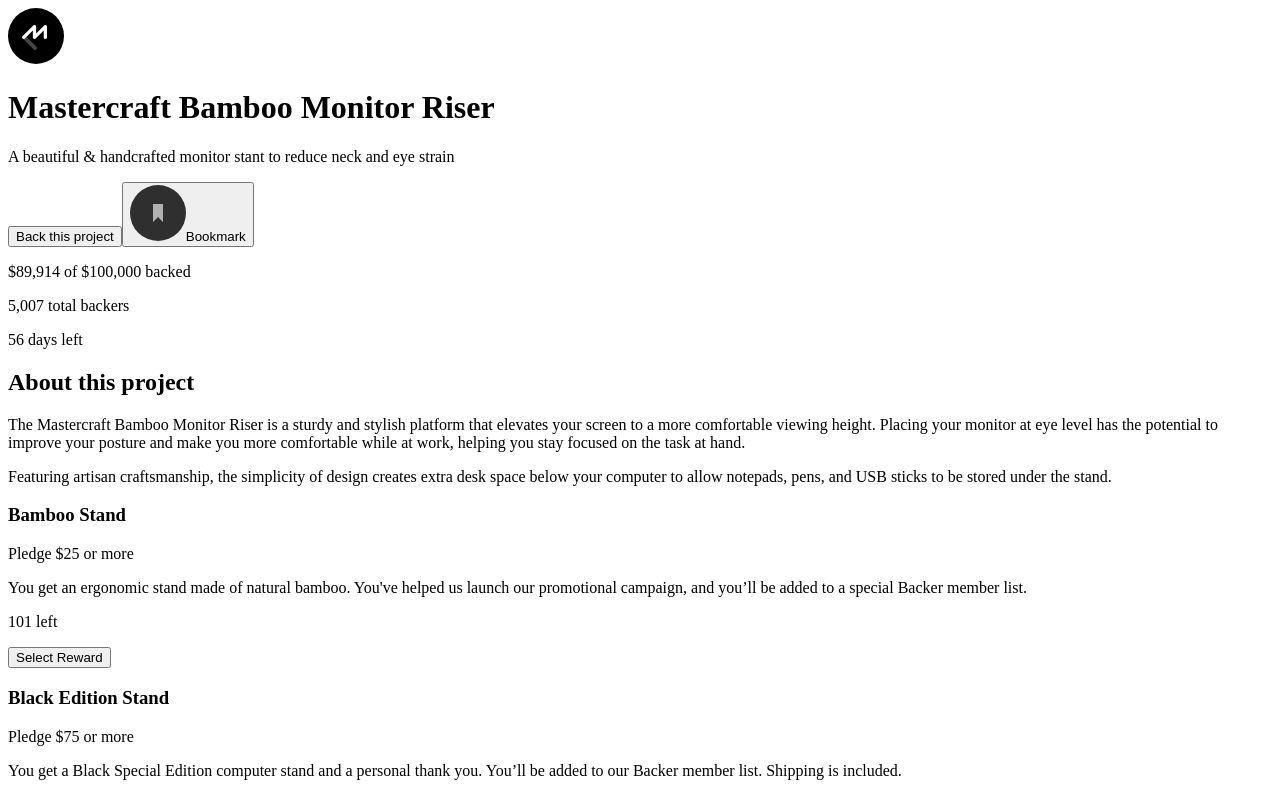
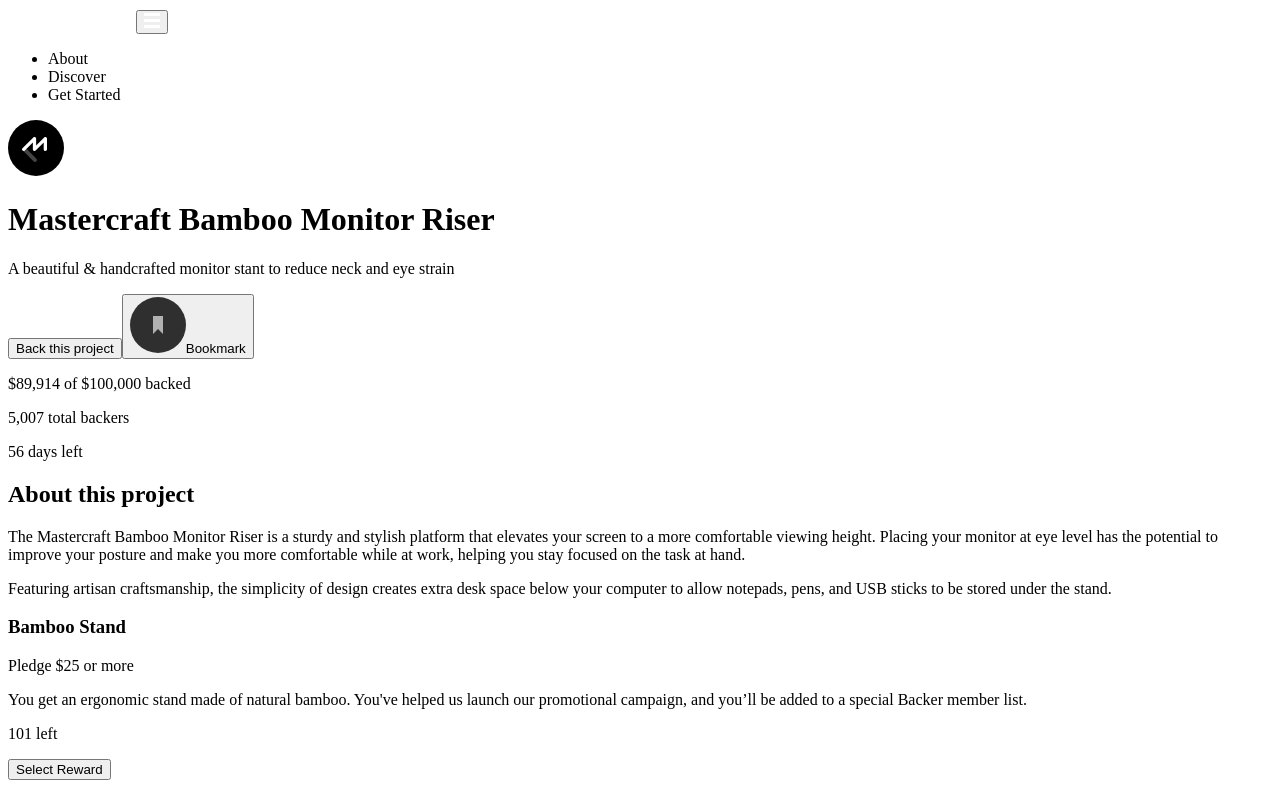
Before and after one commit to Steezy1416/crowdfunding-product-page, a React (Create React App) app: page / in a window 1280 px wide. Shown: the top 796 px of the page. Built offline with nearby package versions, Linux system fonts and the light colour scheme.

Commit message:
created the header component

```diff
--- a/src/App.js
+++ b/src/App.js
@@ -7,6 +7,7 @@
 import { bookmark, mastercraftLogo } from "./images/index";
 import ModalPledgeContainer from "./components/Pledges/ModalPledgeContainer";
 import ConfirmationModal from "./components/ConfirmationModal";
+import Header from "./components/Header";
 
 function App() {
   const [isBookmarked, setIsBookmarked] = useState("");
@@ -18,7 +19,7 @@
 
   return (
     <div className="App">
-      <header className="App-header"></header>
+      <Header/>
       <main>
         <div>
           <div>
--- /dev/null
+++ b/src/components/Header.js
@@ -0,0 +1,37 @@
+import { useState } from "react"
+import { closeModalIcon, crowdfundLogo, hamburgerIcon } from "../images"
+
+const Header = () => {
+
+    const [isNavOpen, setIsNavOpen] = useState(false)
+
+    const toggleNav = () => {
+        setIsNavOpen(!isNavOpen)
+    }
+
+    return (
+        <header>
+            <p className="sr-only">crowdfund</p>
+            <img alt="" src={crowdfundLogo}/>
+
+            <button onClick={toggleNav}>
+                {
+                isNavOpen ?
+                <img alt="" src={closeModalIcon}/>
+                :
+                <img alt="" src={hamburgerIcon}/>
+                }
+            </button>
+
+            <nav className={isNavOpen ? "openNav" : ""}>
+                <ul>
+                    <li>About</li>
+                    <li>Discover</li>
+                    <li>Get Started</li>
+                </ul>
+            </nav>
+        </header>
+    )
+}
+
+export default Header
```
